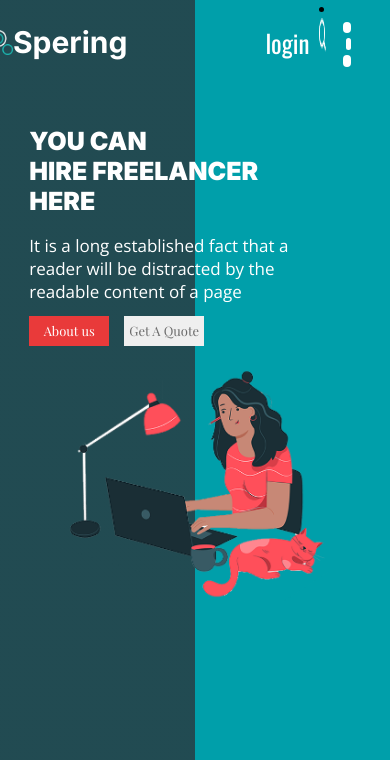
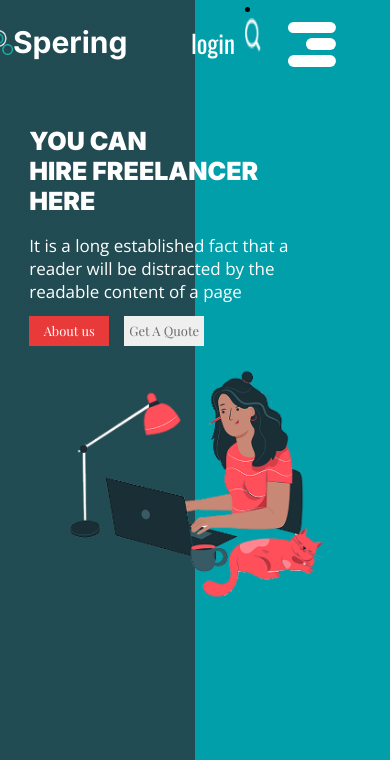
Before and after one commit to Mehran-Ali-jatoi/spering, a plain HTML site: page index.html in a window 390 px wide. Shown: the top 767 px of the page. Drawn offline with nearby package versions, Linux system fonts and the light colour scheme; a web font is replaced by a local one.

Commit message:
Update responsive.css
some changes

```diff
--- a/style/responsive.css
+++ b/style/responsive.css
@@ -28,7 +28,7 @@
         width: 30% !important;
     }
     .nav_bar div{
-        width: 60% !important;
+        width: 160px !important;
     }
     header nav ul {
         display: none !important;
```
